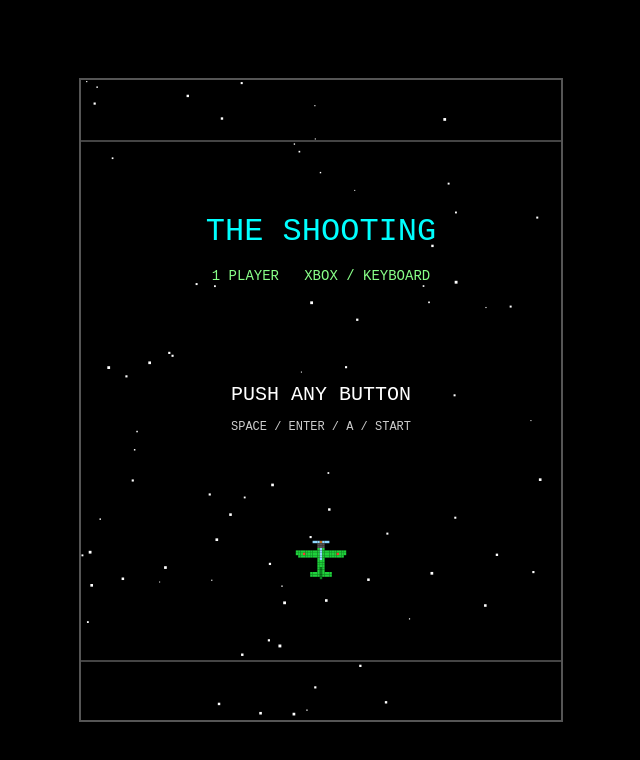
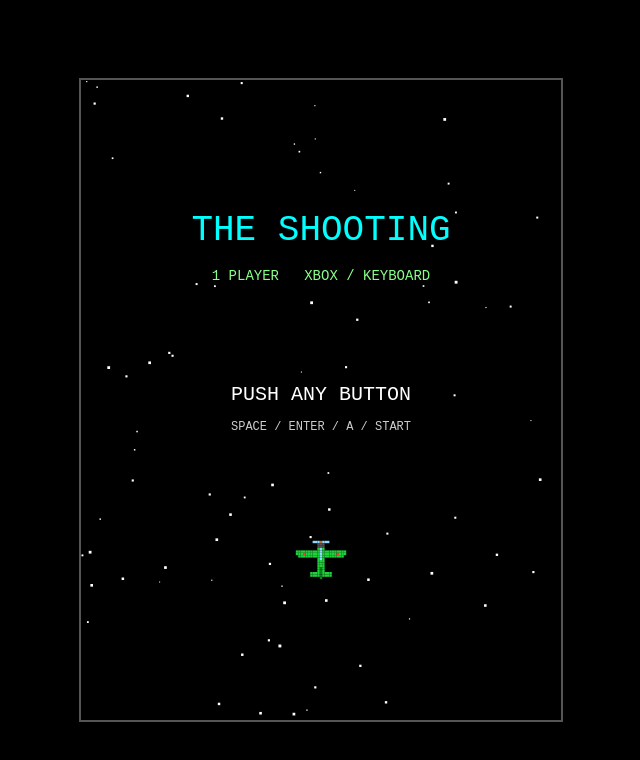
Before and after one commit to keroppa88/theshooting, a plain HTML site: page index.html in a window 1280 px wide. Shown: the whole page, without its empty margins (319-959 px from the left). Drawn offline with Linux system fonts and the light colour scheme.

Commit message:
Update index.html

```diff
--- a/index.html
+++ b/index.html
@@ -1024,13 +1024,10 @@
         ctx.fillRect(s.x, s.y, s.size, s.size);
       }
 
-      ctx.fillStyle = "#444";
-      ctx.fillRect(0, 60,  canvas.width, 2);
-      ctx.fillRect(0, 580, canvas.width, 2);
 
       ctx.fillStyle = "#00ffff";
       ctx.textAlign = "center";
-      ctx.font = "32px monospace";
+      ctx.font = "36px monospace";
       ctx.fillText("THE SHOOTING", canvas.width / 2, 160);
 
       ctx.font = "14px monospace";
```
